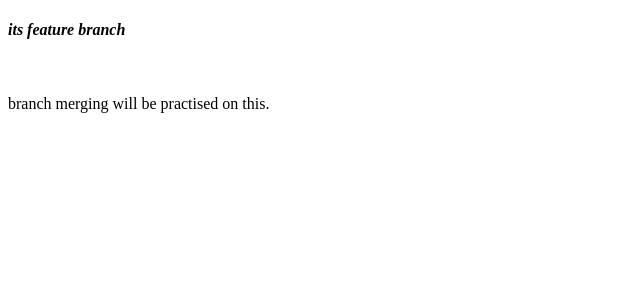
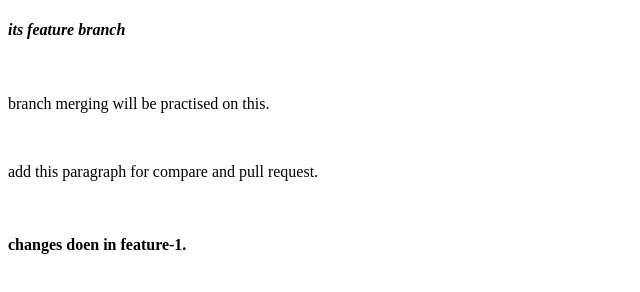
Before and after one commit to dupolaris/learning-react-native, a plain HTML site: page feature-1.html in a window 1280 px wide. Shown: the whole page, without its empty margins (0-640 px from the left). Drawn offline with Linux system fonts and the light colour scheme.

Commit message:
Update feature-1.html

```diff
--- a/feature-1.html
+++ b/feature-1.html
@@ -8,6 +8,8 @@
 </head>
 <body>
     <h4><i>its feature branch</i></h4><br>
-    <p>branch merging will be practised on this.</p>
+    <p>branch merging will be practised on this.</p><br>
+    <p>add this paragraph for compare and pull request.</p><br>
+    <h4>changes doen in feature-1.</h4>
 </body>
 </html>
```
